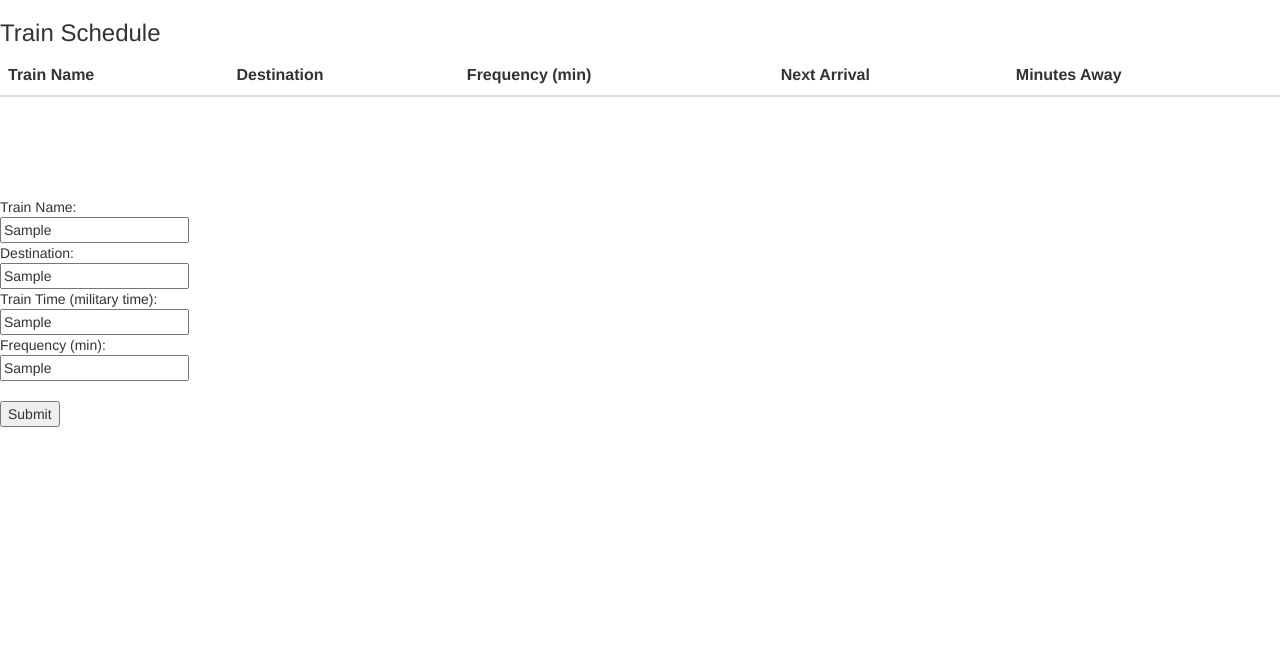
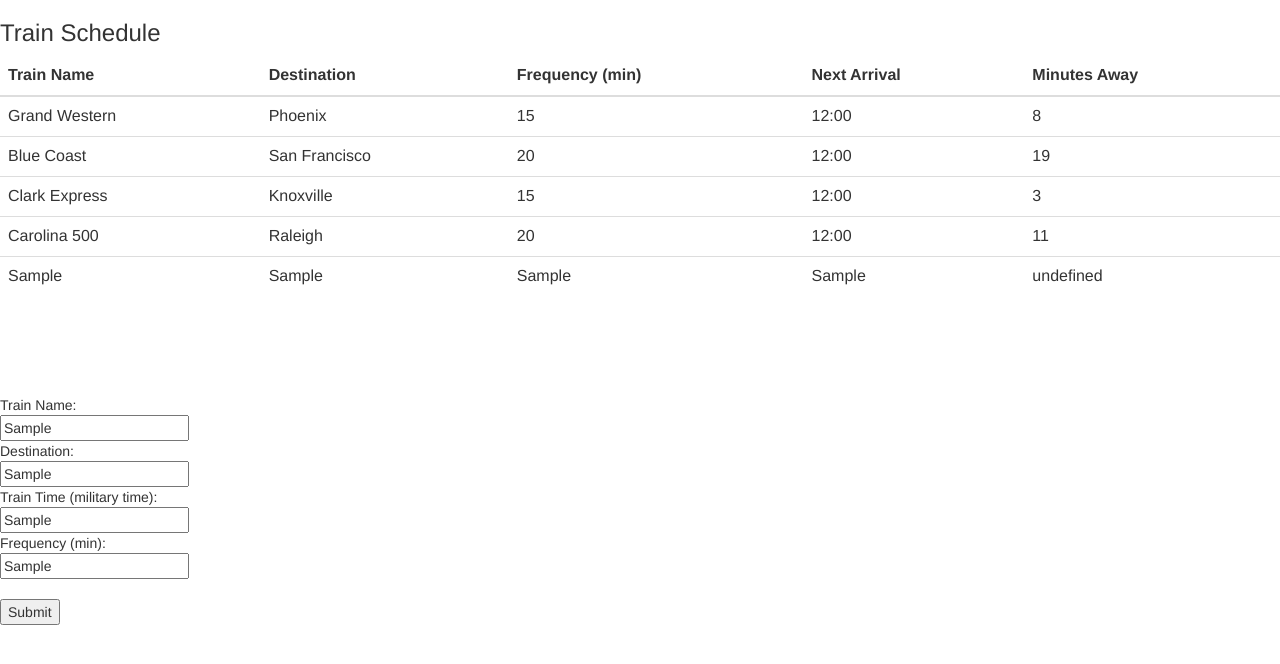
Before and after one commit to JoshZepedaUMNStudent/Train-Scheduler, a plain HTML site: page index.html in a window 1280 px wide. Both pictures are taken after typing "Sample", "Sample", "Sample", "Sample" into the empty fields and a click on the input "Submit". Drawn offline with nearby package versions, Linux system fonts and the light colour scheme.

Commit message:
updated June 25

```diff
--- a/assets/app.js
+++ b/assets/app.js
@@ -14,36 +14,62 @@ var config = {
   var database = firebase.database();
 
 //Setting global variables
-var trainName = $("#train-input").val().trim();
-var destination = $("#destination-input").val().trim();
-var trainTime = $("#time-input").val().trim();
-var frequency = $("#frequency-input").val().trim();
-var trainArray = ["Grand Western", "Blue Coast", "Clark Express", "Carolina 500"];
+// var trainName = $("#train-input").val().trim();
+// var destination = $("#destination-input").val().trim();
+// var trainTime = $("#time-input").val().trim();
+// var frequency = $("#frequency-input").val().trim();
+// var trainArray = ["Grand Western", "Blue Coast", "Clark Express", "Carolina 500"];
+
+var trainData = [
+  {
+    name: "Grand Western",
+    destination: "Phoenix",
+    frequency: "15",
+    time: "12:00",
+    minAway: "8",
+  },
+  {
+    name: "Blue Coast",
+    destination: "San Francisco",
+    frequency: "20",
+    time: "12:00",
+    minAway: "19",
+  },
+  {
+    name: "Clark Express",
+    destination: "Knoxville",
+    frequency: "15",
+    time: "12:00",
+    minAway: "3",
+  },
+  {
+    name: "Carolina 500",
+    destination: "Raleigh",
+    frequency: "20",
+    time: "12:00",
+    minAway: "11",
+  },
+]
+console.log(trainData);
 
 //Adding new train pt. 1
 function displayInfo() {
-  $(tRow).empty();
 
-  for (var i = 0; i < trainArray.length; i++) {
-    var tBody = $("tbody");
-    var tRow = $("<tr>");
-    $(tRow).append(trainArray.length);
+  for (var i = 0; i < trainData.length; i++) {
+    var train = trainData[i];
+    $('#schedule tr:last').after('<tr><td>'+train.name+'</td><td>'+train.destination+'</td><td>'+train.frequency+'</td><td>'+train.time+'</td><td>'+train.minAway+'</td> </tr>');
   }
 }
 
 //Adding new train pt. 2
 $("#submit").on("click", function(event) {
   event.preventDefault();
-  var newTrainName = $("#train-input").val().trim();
-  var newDestination = $("#destination-input").val().trim();
-  var newTime = $("#time-input").val().trim();
-  var newFrequency = $("#frequency-input").val().trim();
-  trainArray.push(newTrainName);
-  trainArray.push(newDestination);
-  trainArray.push(newTime);
-  trainArray.push(newFrequency);
-
-  displayInfo();
+  var newTrain = {};
+  newTrain.name = $("#train-input").val().trim();
+  newTrain.destination = $("#destination-input").val().trim();
+  newTrain.frequency = $("#frequency-input").val().trim();
+  newTrain.time  = $("#time-input").val().trim();
+  $('#schedule tr:last').after('<tr><td>'+newTrain.name+'</td><td>'+newTrain.destination+'</td><td>'+newTrain.frequency+'</td><td>'+newTrain.time+'</td><td>'+newTrain.minAway+'</td> </tr>');
 });
 
 displayInfo();
--- a/index.html
+++ b/index.html
@@ -10,7 +10,7 @@
 <body>
     <div class="container-1" style="margin-bottom:100">
         <h3>Train Schedule</h3>
-        <table class="table">
+        <table class="table" id="schedule">
             <thead>
                 <tr>
                     <th scope="col">Train Name</th>
```
